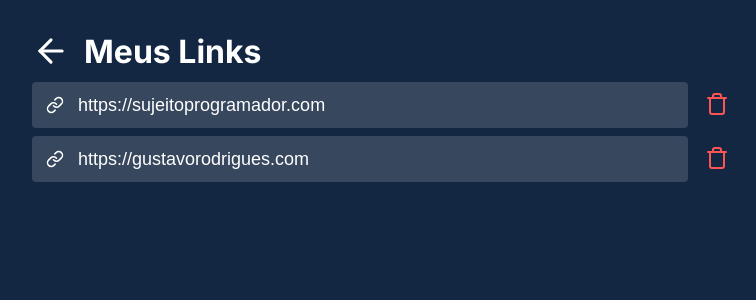
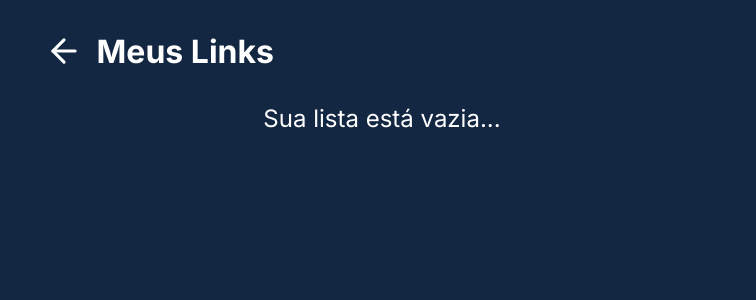
Before and after one commit to GustavoRodrigue-s/minor-link, a React (Create React App) app: page /links in a window 1280 px wide. Shown: the top 300 px of the page, without its empty margins (258-1014 px from the left). Built offline with nearby package versions, Linux system fonts and the light colour scheme.

Commit message:
Item list logic with added local storage

```diff
--- a/src/components/LinkItem/index.jsx
+++ b/src/components/Modal/index.jsx
@@ -1,4 +1,4 @@
-import './link-item.css';
+import './modal.css';
 import { CopyToClipboard } from 'react-copy-to-clipboard';
 import { FiCopy, FiX } from 'react-icons/fi';
 
--- a/src/components/LinkItem/link-item.css
+++ b/src/components/Modal/modal.css
@@ -22,7 +22,6 @@
    display: flex;
    align-items: center;
    justify-content: space-between;
-
 }
 
 .modal-header button {
--- a/src/pages/Error/error.css
+++ b/src/pages/Error/error.css
@@ -32,4 +32,9 @@
    border-radius: 4px;
    margin: 14px 0;
    font-weight: bold;
+   transition: 0.3s;
 }
+
+.container-error a:hover {
+   transform: scale(1.03);
+}
--- a/src/pages/Home/home.css
+++ b/src/pages/Home/home.css
@@ -8,13 +8,13 @@
    to { transform: translateY(0); opacity: 1; }
 }
 
-.hiden {
+.hidden {
    opacity: 0;
 }
 
 .container-home {
    width: 100%;
-    height: 100%;
+   height: 100vh;
    display: flex;
    align-items: center;
    justify-content: center;
--- a/src/pages/Home/index.jsx
+++ b/src/pages/Home/index.jsx
@@ -3,9 +3,10 @@ import { useState } from 'react';
 import './home.css';
 
 import Menu from '../../components/Menu';
-import LinkItem from '../../components/LinkItem';
+import Modal from '../../components/Modal';
 
 import api from '../../services/api';
+import { saveLinks } from '../../services/storageLinks';
 
 export default function Home() {
    const [inputValue, setinputValue] = useState('');
@@ -20,10 +21,13 @@ export default function Home() {
 
          setRequestData(response.data);
          setShowModal(true);
-         setLink('');
+
+         saveLinks('shortenedLinks', response.data);
+
+         setinputValue('');
 
       } catch (e) {
-         setLink('');
+         setinputValue('');
       }
    }
 
@@ -31,10 +35,10 @@ export default function Home() {
       <div className="container-home">
 
          <div className="container-logo">
-            <div className="logo-image hiden">
+            <div className="logo-image hidden">
                <img src="./logo.png" alt="Logo encurta link" />
             </div>
-            <div className="logo-texts hiden">
+            <div className="logo-texts hidden">
                <div>
                   <h1>MinorLink</h1>
                </div>
@@ -45,7 +49,7 @@ export default function Home() {
             </div>
          </div>
 
-         <div className="container-main hiden">
+         <div className="container-main hidden">
             <div className="main-input">
                <FiLink size={24} color="#fff" />
                <input
@@ -65,7 +69,7 @@ export default function Home() {
          <Menu />
 
          {showModal && (
-            <LinkItem
+            <Modal
                closeModal={() => setShowModal(false)}
                content={requestData}
             />
--- a/src/pages/Links/index.jsx
+++ b/src/pages/Links/index.jsx
@@ -1,12 +1,43 @@
 import './links.css';
 
+import { useState, useEffect } from 'react';
 import { FiArrowLeft, FiLink, FiTrash } from 'react-icons/fi';
 import { Link } from 'react-router-dom';
 
+import { getLinksSave, deleteLink } from "../../services/storageLinks";
+import Modal from '../../components/Modal';
+
 export default function Links() {
+   const [allLinks, setAllLinks] = useState([]);
+   const [linkData, setLinkData] = useState({});
+
+   const [showModal, setShowModal] = useState(false);
+   const [showMessageEmptyList, setShowMessageEmptyList] = useState(false);
+
+   useEffect(() => {
+      const links = getLinksSave('shortenedLinks');
+
+      if(links.length === 0) setShowMessageEmptyList(true);
+
+      setAllLinks(links);
+   }, [])
+
+   const handleLinkOpen = link => {
+      setLinkData(link);
+      setShowModal(true);
+   }
+
+   const handleDelete = id => {
+      const newAllLinks = deleteLink(allLinks, id);
+
+      if(newAllLinks.length === 0) setShowMessageEmptyList(true);
+
+      setAllLinks(newAllLinks);
+   }
+
    return (
       <div className="container-links">
-         <div className="links-header">
+         <div className="links-header hidden">
             <div>
                <Link to="/">
                   <FiArrowLeft size={38} color="#fff" />
@@ -17,26 +48,34 @@ export default function Links() {
             </div>
          </div>
 
+         { showModal && (
+            <Modal
+               closeModal={() => setShowModal(false)}
+               content={linkData}
+            />
+         )}
+
+         { showMessageEmptyList && (
+            <div className="container-empty-list">
+               <h2>Sua lista está vazia...</h2>
+            </div>
+         )}
+
          <div className="container-list">
             <ul className="list">
-               <li className="link-item">
-                  <button className="link">
-                     <FiLink size={18} color="#fff" />
-                     https://sujeitoprogramador.com
-                  </button>
-                  <button className="link-delete">
-                     <FiTrash size={24} color="#ff5454" />
-                  </button>
-               </li>
-               <li className="link-item">
-                  <button className="link">
-                     <FiLink size={18} color="#fff" />
-                     https://gustavorodrigues.com
-                  </button>
-                  <button className="link-delete">
-                     <FiTrash size={24} color="#ff5454" />
-                  </button>
-               </li>
+               {
+                  allLinks.map(link => (
+                     <li className="link-item" key={link.id}>
+                        <button className="link" onClick={() => handleLinkOpen(link)}>
+                           <FiLink size={18} color="#fff" />
+                           {link.long_url}
+                        </button>
+                        <button className="link-delete" onClick={() => handleDelete(link.id)}>
+                           <FiTrash size={24} color="#ff5454" />
+                        </button>
+                     </li>
+                  ))
+               }
             </ul>
          </div>
       </div>
--- a/src/pages/Links/links.css
+++ b/src/pages/Links/links.css
@@ -1,13 +1,24 @@
 .container-links {
+   width: 100%;
+   display: flex;
+   flex-direction: column;
+   align-items: center;
+   max-width: 750px;
+   margin-top: 32px;
+}
+
+.container-list {
    width: 90%;
-   max-width: 700px;
-   margin: 32px auto 0 auto;
+   opacity: 0;
+   animation: slideToTop 0.7s 0.6s forwards;
 }
 
 .links-header {
+   width: 90%;
    display: flex;
    gap: 14px;
    color: #fff;
+   animation: show 1.5s 0.3s forwards;
 }
 
 .link-item {
@@ -44,6 +55,14 @@
    background-color: transparent;
 }
 
+.container-empty-list > h2 {
+   width: 100%;
+   text-align: center;
+   margin-top: 30px;
+   color: #fff;
+   font-weight: 400;
+}
+
 @media (max-width: 500px) {
    .link svg {
       display: none;
--- /dev/null
+++ b/src/services/storageLinks.js
@@ -0,0 +1,25 @@
+export function getLinksSave(key) {
+   const linksJson = localStorage.getItem(key);
+
+   return JSON.parse(linksJson) || [];
+}
+
+export function saveLinks(key, newLink) {
+   const links = getLinksSave(key);
+
+   const hasThisLink = links.some(({ id }) => id === newLink.id);
+
+   if(hasThisLink) return
+
+   links.push(newLink);
+
+   localStorage.setItem(key, JSON.stringify(links));
+}
+
+export function deleteLink(links, id) {
+   const newArrayLinks = links.filter(link => link.id !== id);
+
+   localStorage.setItem('shortenedLinks', JSON.stringify(newArrayLinks));
+
+   return newArrayLinks;
+}
```
Lines whose indentation alone changed are shown as unchanged.
